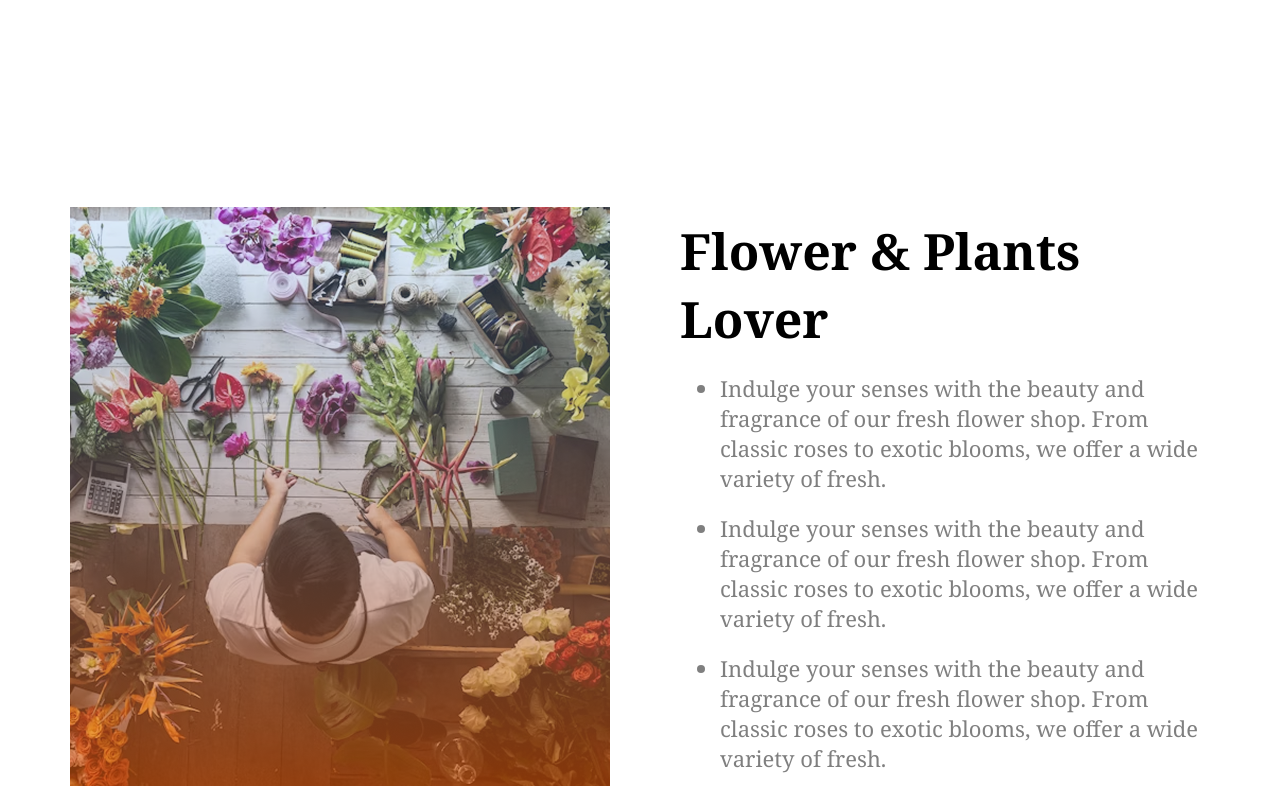
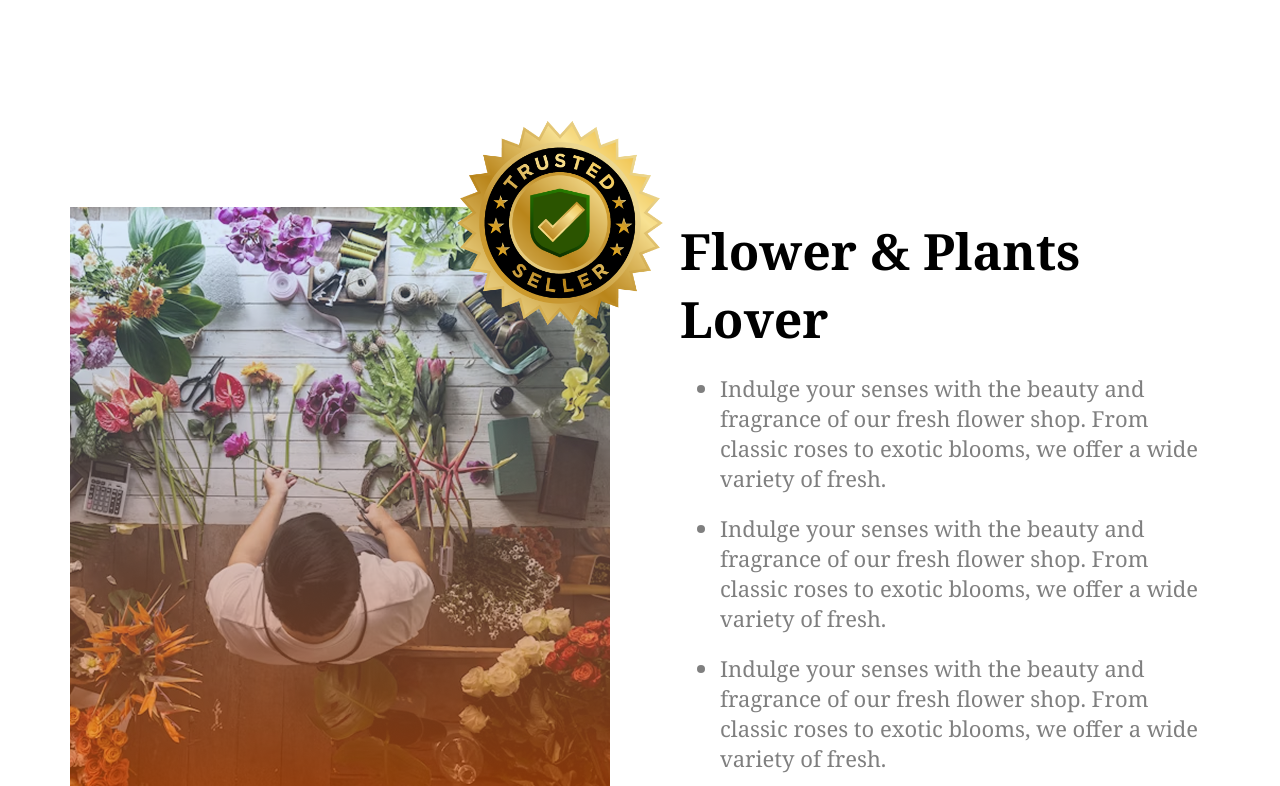
Before and after one commit to Aklima773/Faugel_flower_shop, a plain HTML site: page index.html in a window 1280 px wide. Shown: the part 2014-2800 px from the top of the page. Drawn offline with Linux system fonts and the light colour scheme.

Commit message:
trusted seller batch position updated

```diff
--- a/index.html
+++ b/index.html
@@ -198,7 +198,7 @@
         <div class="left-side">
           <img src="./assets/flower-store.png" alt="" class="flower-store">
 
-          <!-- <img src="./assets/trusted-badge.png" alt="" class="trusted-seller"> -->
+          <img src="./assets/trusted-badge.png" alt="" class="trusted-seller">
         </div>
 
         <!-- Right side design  -->
@@ -214,6 +214,8 @@
         </div>
        </section>
        <!-- Flower & Plants Lover Section end -->
+
+
     </main>
 
     <footer></footer>
--- a/style.css
+++ b/style.css
@@ -191,8 +191,22 @@
     margin-left: 40px;
 }
 
+.trusted-seller{
+    width: 286px;
+}
 
+/* trusted seller potisioning design  */
 
+.left-side{
+    position: relative;
+}
+
+.trusted-seller{
+    position: absolute;
+   left: 347px;
+    top: -127px;
+
+}
 
 
 
@@ -334,4 +348,8 @@
     margin-left: 10px;
     color: rgba(0, 0, 0, 0.5);
    }
+
+   .trusted-seller{
+    display: none;
+   }
 }
```
